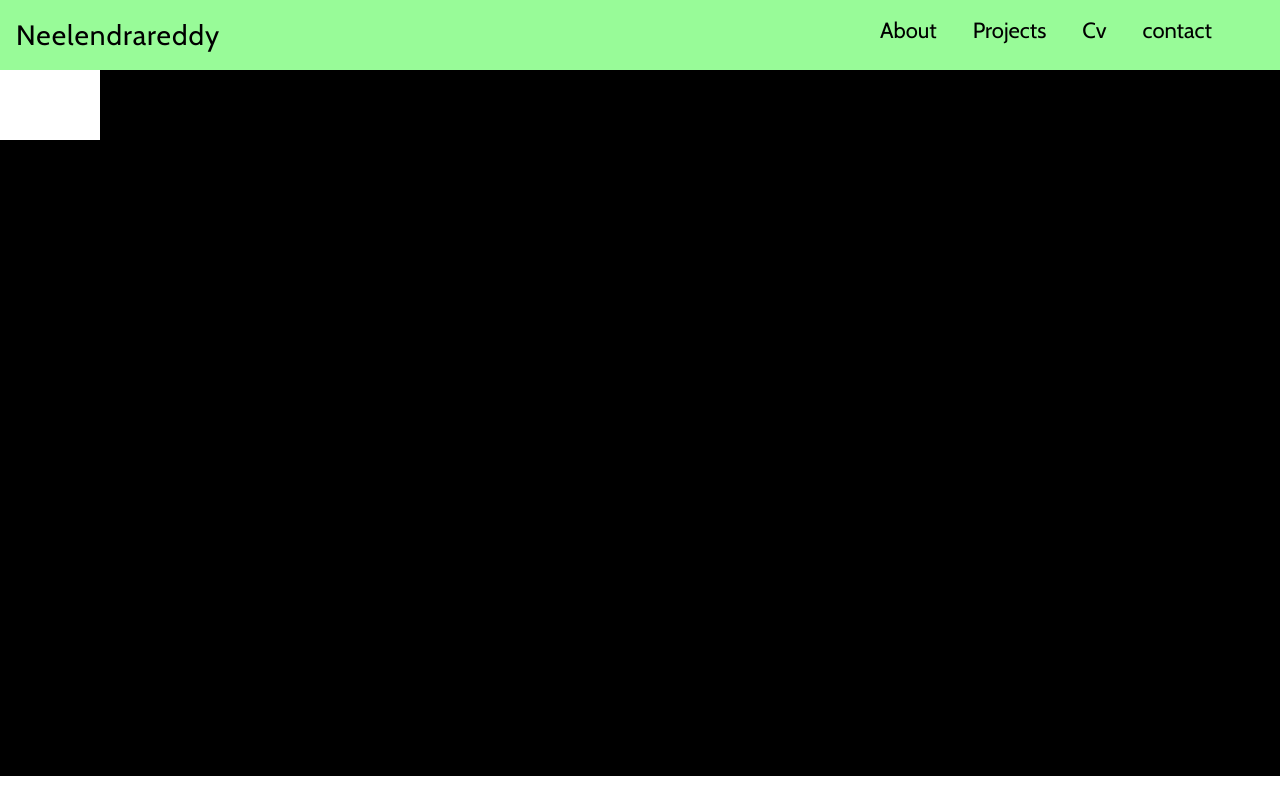
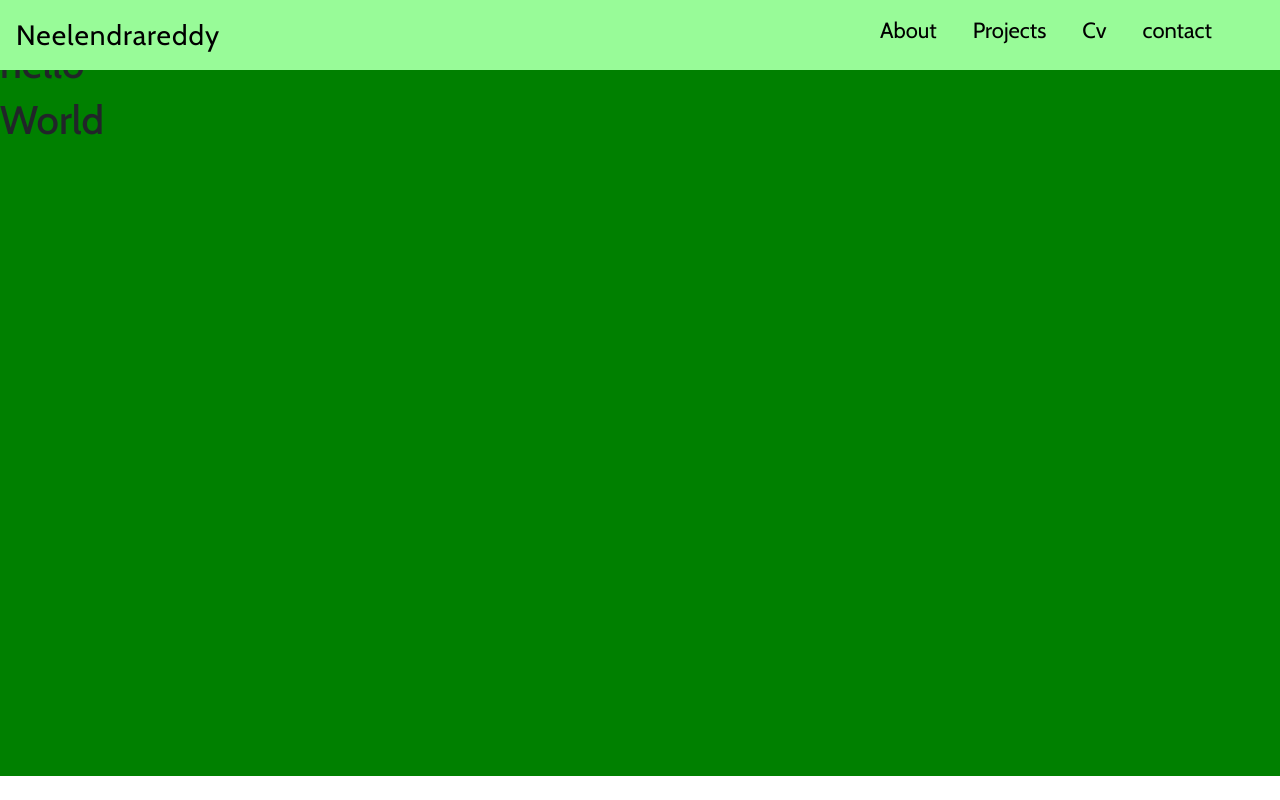
Before and after one commit to neelendrareddy9001/my-portfolio-website, a React (Create React App) app: page / in a window 1280 px wide. Built offline with nearby package versions, Linux system fonts and the light colour scheme.

Commit message:
styles updated

```diff
--- a/src/App.js
+++ b/src/App.js
@@ -2,7 +2,7 @@
 import "./App.scss";
 import { Fragment } from "react";
 
-import Home from "../src/component/About/About";
+import Home from "../src/component/Home/Home";
 import About from "../src/component/About/About";
 import Project from "../src/component/Projects/Projects";
 import Cv from "../src/component/cv/Cv";
--- a/src/component/Home/Home.jsx
+++ b/src/component/Home/Home.jsx
@@ -1,10 +1,17 @@
 import React from "react";
-import "./Home.scss";
+import "./home.scss";
 
 const Home = () => {
   return (
-    <div className="container">
-      <h2>Welcome to home page</h2>
+    <div className="layout__container">
+      <div className="layout__container-inner">
+        <div className="left">
+          <h1>hello</h1>
+        </div>
+        <div className="right">
+          <h1>World</h1>
+        </div>
+      </div>
     </div>
   );
 };
--- a/src/component/Home/home.scss
+++ b/src/component/Home/home.scss
@@ -1,3 +1,6 @@
-.container {
-  background: #000;
+@import "../../styles/globalStyle";
+@import "../../styles/media\ .scss";
+
+.layout__container {
+  background-color: red;
 }
--- a/src/component/Navbar/Navbar.jsx
+++ b/src/component/Navbar/Navbar.jsx
@@ -57,12 +57,16 @@ const Navbar = () => {
         </div>
       </div>
 
-      <div className="layout__container">
+      {/* <div className="layout__container">
         <div className="layout__container-inner">
-          <div className="left"></div>
-          <div className="right"></div>
+          <div className="left">
+            <h1>hello</h1>
+          </div>
+          <div className="right">
+            <h1>World</h1>
+          </div>
         </div>
-      </div>
+      </div> */}
     </>
   );
 };
--- a/src/component/Navbar/navbar.scss
+++ b/src/component/Navbar/navbar.scss
@@ -118,11 +118,5 @@
   width: 100vw;
   height: calc(100vh - 64px);
   background-color: black;
-  // background: green;
-
-  &-inner {
-    width: 100px;
-    height: 100px;
-    background: white;
-  }
+  background: green;
 }
```
